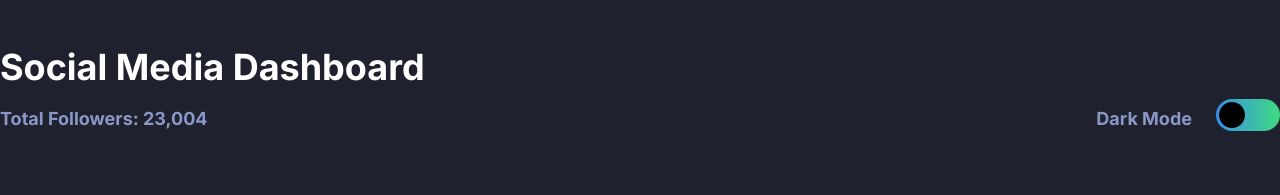
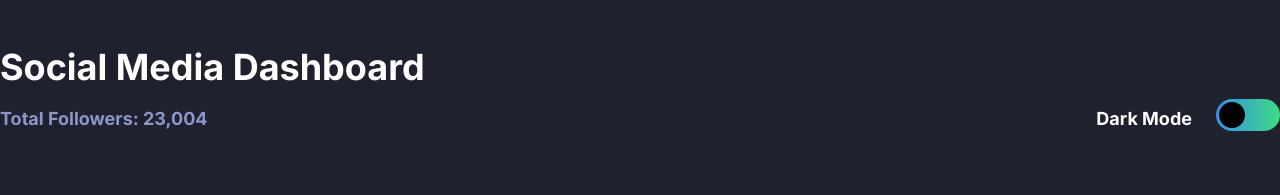
Before and after one commit to uchedotphp/social-media-dashboard, a Vue app: page / in a window 1280 px wide. Shown: the top 195 px of the page. Built offline with nearby package versions, Linux system fonts and the light colour scheme.

Commit message:
change the color of the theme switcher text[Dark Mode] to white

```diff
--- a/src/components/Header.vue
+++ b/src/components/Header.vue
@@ -9,7 +9,7 @@
       <div class="self-start md:self-center">total followers: 23,004</div>
       <hr class="bg-darkGrayishBlueText my-6" />
       <div class="flex justify-between">
-        <span class="self-center">dark mode</span>
+        <span class="self-center text-whiteText">dark mode</span>
         <span class="ml-6 self-center">
           <button
             @click="dark = !dark"
```
